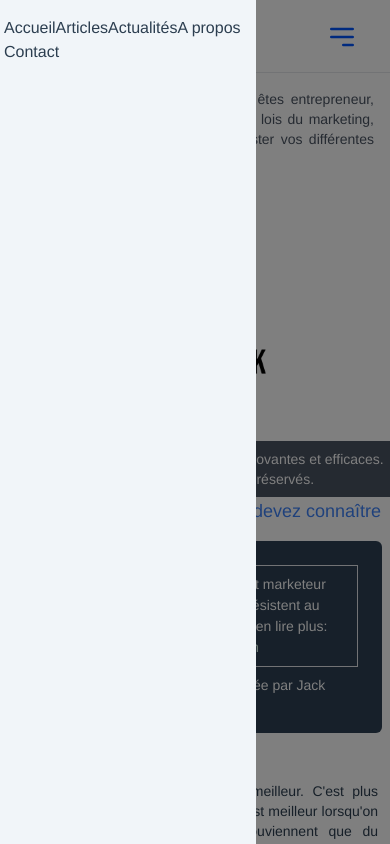
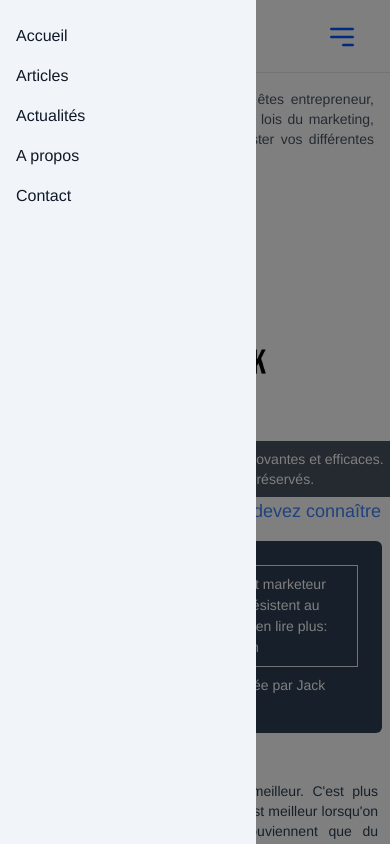
Before and after one commit to Delan-no/blog2, a Vue app: page / in a window 390 px wide. Both pictures are taken after a click on the button 346 px from the left and 32 px from the top of the page. Shown: the top 844 px of the page. Built offline with nearby package versions, Linux system fonts and the light colour scheme.

Commit message:
CORRECTION DU MENU DE NAVIGATION TELEPHONE

```diff
--- a/src/Layouts/Authentification.vue
+++ b/src/Layouts/Authentification.vue
@@ -93,20 +93,20 @@
     >
       <aside class="bg-slate-100 w-64 py-4 p-1 absolute top-0 left-0 bottom-0">
         <nav>
-          <router-link to="/" class="blockpx-6 rounded" :class="{'bg-blue-500 text-white': $route.name === 'acceuil'}"
+          <router-link to="/" class="block py-2 px-3 text-gray-900 rounded hover:bg-gray-100 md:hover:bg-transparent md:border-0 md:hover:text-blue-700 md:p-0 dark:text-white md:dark:hover:text-blue-500 dark:hover:bg-gray-700 dark:hover:text-white md:dark:hover:bg-transparent" :class="{'bg-blue-500 text-white': $route.name === 'acceuil'}"
             >Accueil</router-link
           >
-          <router-link :to="{ name: 'posts' }" class="blockpx-6 rounded" :class="{'bg-blue-500 text-white': $route.name === 'posts'}"
+          <router-link :to="{ name: 'posts' }" class="block py-2 px-3 text-gray-900 rounded hover:bg-gray-100 md:hover:bg-transparent md:border-0 md:hover:text-blue-700 md:p-0 dark:text-white md:dark:hover:text-blue-500 dark:hover:bg-gray-700 dark:hover:text-white md:dark:hover:bg-transparent" :class="{'bg-blue-500 text-white': $route.name === 'posts'}"
             >Articles</router-link
           >
-          <router-link :to="{ name: 'actualities' }" class="blockpx-6 rounded" :class="{'bg-blue-500 text-white': $route.name === 'actualities'}"
+          <router-link :to="{ name: 'actualities' }" class="block py-2 px-3 text-gray-900 rounded hover:bg-gray-100 md:hover:bg-transparent md:border-0 md:hover:text-blue-700 md:p-0 dark:text-white md:dark:hover:text-blue-500 dark:hover:bg-gray-700 dark:hover:text-white md:dark:hover:bg-transparent" :class="{'bg-blue-500 text-white': $route.name === 'actualities'}"
             >Actualités</router-link
           >
-          <router-link :to="{name: 'apropos'}" class="blockpx-6 rounded" :class="{'bg-blue-500 text-white': $route.name === 'apropos'}"
+          <router-link :to="{name: 'apropos'}" class="block py-2 px-3 text-gray-900 rounded hover:bg-gray-100 md:hover:bg-transparent md:border-0 md:hover:text-blue-700 md:p-0 dark:text-white md:dark:hover:text-blue-500 dark:hover:bg-gray-700 dark:hover:text-white md:dark:hover:bg-transparent" :class="{'bg-blue-500 text-white': $route.name === 'apropos'}"
             >A propos</router-link
           >
 
-          <a href="https://delan-no-delan-nos-projects.vercel.app/" target="_blank" class="blockpx-6 rounded"
+          <a href="https://delan-no-delan-nos-projects.vercel.app/" target="_blank" class="block py-2 px-3 text-gray-900 rounded hover:bg-gray-100 md:hover:bg-transparent md:border-0 md:hover:text-blue-700 md:p-0 dark:text-white md:dark:hover:text-blue-500 dark:hover:bg-gray-700 dark:hover:text-white md:dark:hover:bg-transparent"
             > Contact</a
           >
           <!-- <a href="#" class="blockpx-6 hover:bg-gray-300 rounded">Logout</a> -->
```
